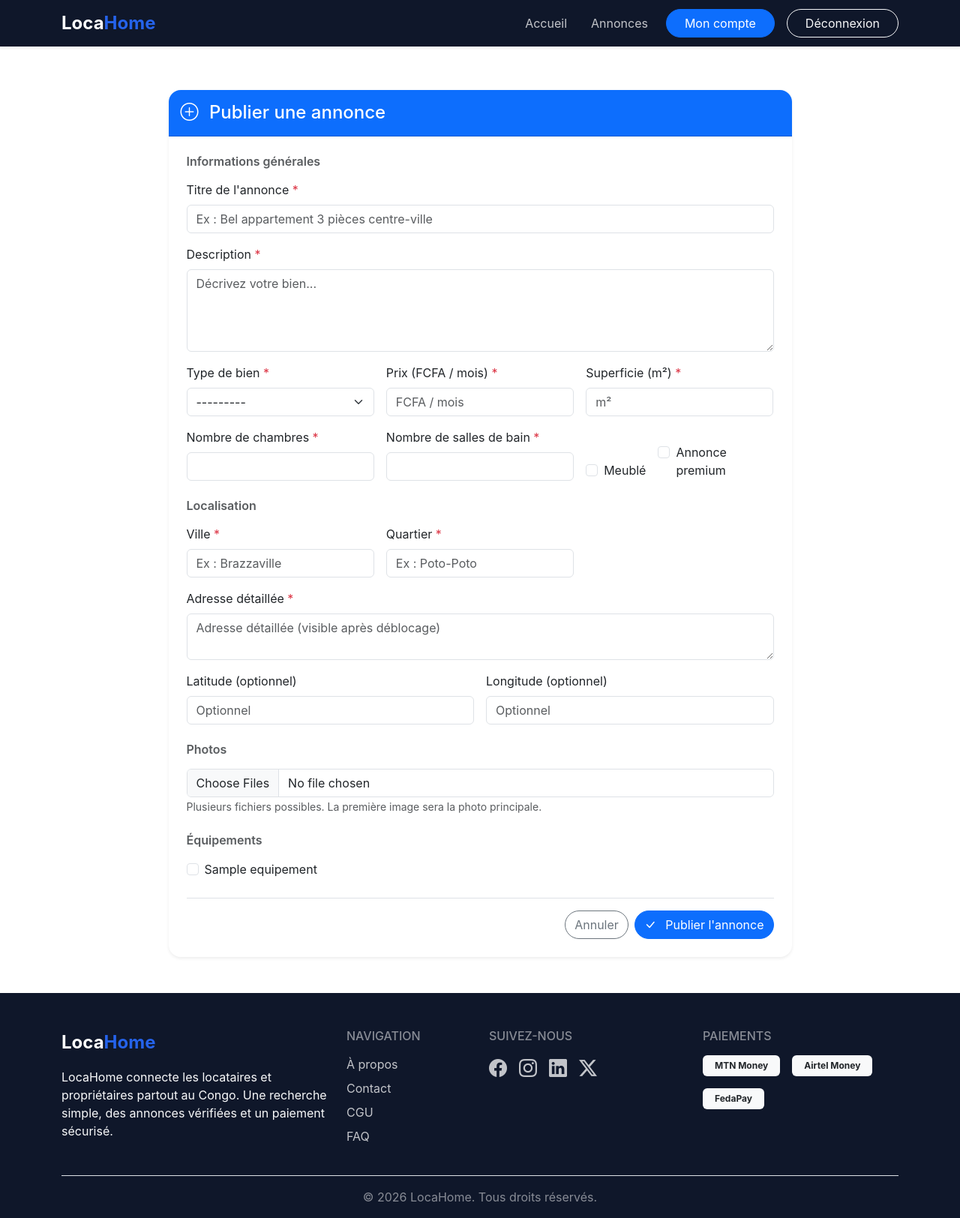
After one commit to inzo3/inzoprojet, a Django app: page /creer/ in a window 1280 px wide. The commit adds this page. Shown: the whole page at 75% size. Run offline with Django 5.2, Linux system fonts and the light colour scheme; a user stored in the database is signed in; tables that the repository leaves empty hold one stand-in row (values such as "Sample post").

Commit message:
Nettoyage des fichiers pyc et ajout de nouvel templates annonce

```diff
--- a/accounts/urls.py
+++ b/accounts/urls.py
@@ -5,6 +5,7 @@ app_name = 'accounts'
 
 urlpatterns = [
     path('login/', views.login_view, name='login'),
+    path('logout/', views.logout_view, name='logout'),
     path('register/', views.register_view, name='register'),
     path('profil/locataire/', views.profil_locataire_view, name='profil_locataire'),
     path('profil/proprietaire/', views.profil_proprietaire_view, name='profil_proprietaire'),
--- /dev/null
+++ b/annonces/forms.py
@@ -0,0 +1,30 @@
+from django import forms
+from .models import Annonce
+
+
+class AnnonceForm(forms.ModelForm):
+    """Formulaire de création/édition d'une annonce"""
+
+    class Meta:
+        model = Annonce
+        fields = [
+            'titre', 'description', 'type_bien', 'prix', 'superficie',
+            'nombre_chambres', 'nombre_salles_bain', 'ville', 'quartier', 'adresse',
+            'latitude', 'longitude', 'is_meuble', 'is_premium',
+        ]
+        widgets = {
+            'titre': forms.TextInput(attrs={'class': 'form-control', 'placeholder': 'Ex : Bel appartement 3 pièces centre-ville'}),
+            'description': forms.Textarea(attrs={'class': 'form-control', 'rows': 4, 'placeholder': 'Décrivez votre bien...'}),
+            'type_bien': forms.Select(attrs={'class': 'form-select'}),
+            'prix': forms.NumberInput(attrs={'class': 'form-control', 'placeholder': 'FCFA / mois', 'min': 0}),
+            'superficie': forms.NumberInput(attrs={'class': 'form-control', 'placeholder': 'm²', 'min': 0, 'step': '0.01'}),
+            'nombre_chambres': forms.NumberInput(attrs={'class': 'form-control', 'min': 0}),
+            'nombre_salles_bain': forms.NumberInput(attrs={'class': 'form-control', 'min': 0}),
+            'ville': forms.TextInput(attrs={'class': 'form-control', 'placeholder': 'Ex : Brazzaville'}),
+            'quartier': forms.TextInput(attrs={'class': 'form-control', 'placeholder': 'Ex : Poto-Poto'}),
+            'adresse': forms.Textarea(attrs={'class': 'form-control', 'rows': 2, 'placeholder': 'Adresse détaillée (visible après déblocage)'}),
+            'latitude': forms.NumberInput(attrs={'class': 'form-control', 'placeholder': 'Optionnel', 'step': 'any'}),
+            'longitude': forms.NumberInput(attrs={'class': 'form-control', 'placeholder': 'Optionnel', 'step': 'any'}),
+            'is_meuble': forms.CheckboxInput(attrs={'class': 'form-check-input'}),
+            'is_premium': forms.CheckboxInput(attrs={'class': 'form-check-input'}),
+        }
--- a/annonces/urls.py
+++ b/annonces/urls.py
@@ -7,4 +7,5 @@ urlpatterns = [
     path('', views.index_view, name='index'),
     path('annonce/<int:pk>/', views.annonce_detail_view, name='annonce_detail'),
     path('recherche/', views.recherche_view, name='recherche'),
+    path('creer/', views.annonce_create_view, name='annonce_create'),
 ]
--- a/annonces/views.py
+++ b/annonces/views.py
@@ -1,6 +1,9 @@
-from django.shortcuts import render, get_object_or_404
+from django.shortcuts import render, get_object_or_404, redirect
 from django.db.models import Q
-from .models import Annonce, ImageAnnonce
+from django.contrib.auth.decorators import login_required
+from django.contrib import messages
+from .models import Annonce, ImageAnnonce, Equipement, AnnonceEquipement
+from .forms import AnnonceForm
 
 
 def index_view(request):
@@ -106,3 +109,57 @@ def recherche_view(request):
         'ville': ville,
         'type_bien': type_bien,
     })
+
+
+@login_required
+def annonce_create_view(request):
+    """Vue pour publier une nouvelle annonce (réservée aux propriétaires)."""
+    proprietaire = getattr(request.user, 'proprietaire', None)
+    if not proprietaire:
+        messages.error(request, 'Seuls les propriétaires peuvent publier une annonce.')
+        return redirect('annonces:index')
+
+    if request.method == 'POST':
+        form = AnnonceForm(request.POST)
+        if form.is_valid():
+            annonce = form.save(commit=False)
+            annonce.proprietaire = proprietaire
+            annonce.statut = 'en_attente'
+            annonce.save()
+
+            # Images
+            images = request.FILES.getlist('images')
+            for i, img in enumerate(images):
+                if img:
+                    ImageAnnonce.objects.create(
+                        annonce=annonce,
+                        image=img,
+                        is_principale=(i == 0),
+                        ordre=i,
+                    )
+
+            # Équipements
+            equipement_ids = request.POST.getlist('equipements')
+            for eq_id in equipement_ids:
+                if eq_id:
+                    try:
+                        equipement = Equipement.objects.get(pk=eq_id)
+                        AnnonceEquipement.objects.get_or_create(
+                            annonce=annonce,
+                            equipement=equipement,
+                            defaults={'description': ''},
+                        )
+                    except Equipement.DoesNotExist:
+                        pass
+
+            messages.success(request, 'Votre annonce a été créée et est en attente de validation.')
+            return redirect('accounts:profil_proprietaire')
+    else:
+        form = AnnonceForm()
+
+    equipements = Equipement.objects.all().order_by('nom')
+    return render(request, 'annonces/annonce_form.html', {
+        'form': form,
+        'equipements': equipements,
+        'is_edit': False,
+    })
--- /dev/null
+++ b/requirements.txt
@@ -0,0 +1,4 @@
+# LocaHome / nzo - Dépendances Python
+Django>=6.0,<7
+mysqlclient>=2.2,<3
+Pillow>=10.0,<11
--- /dev/null
+++ b/templates/annonces/annonce_form.html
@@ -0,0 +1,134 @@
+{% extends 'base.html' %}
+{% load static %}
+
+{% block title %}LocaHome • {% if is_edit %}Modifier l'annonce{% else %}Publier une annonce{% endif %}{% endblock %}
+
+{% block content %}
+<div class="container py-5">
+  <div class="row justify-content-center">
+    <div class="col-lg-9">
+      <div class="card border-0 shadow-sm rounded-4 overflow-hidden">
+        <div class="card-header bg-primary text-white py-3">
+          <h4 class="mb-0">
+            <i class="bi bi-plus-circle me-2"></i>
+            {% if is_edit %}Modifier l'annonce{% else %}Publier une annonce{% endif %}
+          </h4>
+        </div>
+        <div class="card-body p-4">
+          <form method="post" action="{% url 'annonces:annonce_create' %}" enctype="multipart/form-data">
+            {% csrf_token %}
+            {% if form.non_field_errors %}
+            <div class="alert alert-danger">{{ form.non_field_errors }}</div>
+            {% endif %}
+
+            <h6 class="fw-semibold text-muted mb-3">Informations générales</h6>
+            <div class="row g-3 mb-4">
+              <div class="col-12">
+                <label for="id_titre" class="form-label">Titre de l'annonce <span class="text-danger">*</span></label>
+                {{ form.titre }}
+                {% if form.titre.errors %}<div class="text-danger small">{{ form.titre.errors }}</div>{% endif %}
+              </div>
+              <div class="col-12">
+                <label for="id_description" class="form-label">Description <span class="text-danger">*</span></label>
+                {{ form.description }}
+                {% if form.description.errors %}<div class="text-danger small">{{ form.description.errors }}</div>{% endif %}
+              </div>
+              <div class="col-md-4">
+                <label for="id_type_bien" class="form-label">Type de bien <span class="text-danger">*</span></label>
+                {{ form.type_bien }}
+                {% if form.type_bien.errors %}<div class="text-danger small">{{ form.type_bien.errors }}</div>{% endif %}
+              </div>
+              <div class="col-md-4">
+                <label for="id_prix" class="form-label">Prix (FCFA / mois) <span class="text-danger">*</span></label>
+                {{ form.prix }}
+                {% if form.prix.errors %}<div class="text-danger small">{{ form.prix.errors }}</div>{% endif %}
+              </div>
+              <div class="col-md-4">
+                <label for="id_superficie" class="form-label">Superficie (m²) <span class="text-danger">*</span></label>
+                {{ form.superficie }}
+                {% if form.superficie.errors %}<div class="text-danger small">{{ form.superficie.errors }}</div>{% endif %}
+              </div>
+              <div class="col-md-4">
+                <label for="id_nombre_chambres" class="form-label">Nombre de chambres <span class="text-danger">*</span></label>
+                {{ form.nombre_chambres }}
+                {% if form.nombre_chambres.errors %}<div class="text-danger small">{{ form.nombre_chambres.errors }}</div>{% endif %}
+              </div>
+              <div class="col-md-4">
+                <label for="id_nombre_salles_bain" class="form-label">Nombre de salles de bain <span class="text-danger">*</span></label>
+                {{ form.nombre_salles_bain }}
+                {% if form.nombre_salles_bain.errors %}<div class="text-danger small">{{ form.nombre_salles_bain.errors }}</div>{% endif %}
+              </div>
+              <div class="col-md-4 d-flex align-items-end gap-3 pt-2">
+                <div class="form-check">
+                  {{ form.is_meuble }}
+                  <label class="form-check-label" for="id_is_meuble">Meublé</label>
+                </div>
+                <div class="form-check">
+                  {{ form.is_premium }}
+                  <label class="form-check-label" for="id_is_premium">Annonce premium</label>
+                </div>
+              </div>
+            </div>
+
+            <h6 class="fw-semibold text-muted mb-3">Localisation</h6>
+            <div class="row g-3 mb-4">
+              <div class="col-md-4">
+                <label for="id_ville" class="form-label">Ville <span class="text-danger">*</span></label>
+                {{ form.ville }}
+                {% if form.ville.errors %}<div class="text-danger small">{{ form.ville.errors }}</div>{% endif %}
+              </div>
+              <div class="col-md-4">
+                <label for="id_quartier" class="form-label">Quartier <span class="text-danger">*</span></label>
+                {{ form.quartier }}
+                {% if form.quartier.errors %}<div class="text-danger small">{{ form.quartier.errors }}</div>{% endif %}
+              </div>
+              <div class="col-12">
+                <label for="id_adresse" class="form-label">Adresse détaillée <span class="text-danger">*</span></label>
+                {{ form.adresse }}
+                {% if form.adresse.errors %}<div class="text-danger small">{{ form.adresse.errors }}</div>{% endif %}
+              </div>
+              <div class="col-md-6">
+                <label for="id_latitude" class="form-label">Latitude (optionnel)</label>
+                {{ form.latitude }}
+              </div>
+              <div class="col-md-6">
+                <label for="id_longitude" class="form-label">Longitude (optionnel)</label>
+                {{ form.longitude }}
+              </div>
+            </div>
+
+            <h6 class="fw-semibold text-muted mb-3">Photos</h6>
+            <div class="mb-4">
+              <input type="file" name="images" class="form-control" accept="image/*" multiple />
+              <small class="text-muted">Plusieurs fichiers possibles. La première image sera la photo principale.</small>
+            </div>
+
+            {% if equipements %}
+            <h6 class="fw-semibold text-muted mb-3">Équipements</h6>
+            <div class="mb-4">
+              <div class="row row-cols-2 row-cols-md-3 g-2">
+                {% for eq in equipements %}
+                <div class="col">
+                  <div class="form-check">
+                    <input class="form-check-input" type="checkbox" name="equipements" value="{{ eq.pk }}" id="eq_{{ eq.pk }}" />
+                    <label class="form-check-label" for="eq_{{ eq.pk }}">{{ eq.nom }}</label>
+                  </div>
+                </div>
+                {% endfor %}
+              </div>
+            </div>
+            {% endif %}
+
+            <div class="d-flex gap-2 justify-content-end pt-3 border-top">
+              <a href="{% url 'annonces:index' %}" class="btn btn-outline-secondary rounded-pill">Annuler</a>
+              <button type="submit" class="btn btn-primary rounded-pill">
+                <i class="bi bi-check-lg me-2"></i> {% if is_edit %}Enregistrer{% else %}Publier l'annonce{% endif %}
+              </button>
+            </div>
+          </form>
+        </div>
+      </div>
+    </div>
+  </div>
+</div>
+{% endblock %}
--- a/templates/annonces/index.html
+++ b/templates/annonces/index.html
@@ -20,7 +20,7 @@
           <a href="{% url 'annonces:recherche' %}" class="btn btn-primary btn-lg rounded-pill px-4">
             Commencer ma recherche
           </a>
-          <a href="#" class="btn btn-outline-light btn-lg rounded-pill px-4">
+          <a href="{% url 'annonces:annonce_create' %}" class="btn btn-outline-light btn-lg rounded-pill px-4">
             Publier une annonce
           </a>
         </div>
--- a/templates/base.html
+++ b/templates/base.html
@@ -48,15 +48,15 @@
                   <a class="nav-link" href="{% url 'accounts:profil_proprietaire' %}">Propriétaires</a>
                 </li>
                 <li class="nav-item">
-                  <a class="btn btn-outline-light rounded-pill px-4" href="#">Publier une annonce</a>
+                  <a class="btn btn-outline-light rounded-pill px-4" href="{% url 'annonces:annonce_create' %}">Publier une annonce</a>
                 </li>
               {% endif %}
               <li class="nav-item">
                 <a class="btn btn-primary rounded-pill px-4" href="{% if user.role == 'proprietaire' %}{% url 'accounts:profil_proprietaire' %}{% else %}{% url 'accounts:profil_locataire' %}{% endif %}">Mon compte</a>
               </li>
-              <li class="nav-item">
-                <a class="btn btn-outline-light rounded-pill px-4" href="{% url 'accounts:login' %}">Déconnexion</a>
-              </li>
+<li class="nav-item">
+                  <a class="btn btn-outline-light rounded-pill px-4" href="{% url 'accounts:logout' %}">Déconnexion</a>
+                </li>
             {% else %}
               <li class="nav-item">
                 <a class="btn btn-primary rounded-pill px-4" href="{% url 'accounts:login' %}">Connexion</a>
```
Also changed, not shown: accounts/views.py (+11 -4 lines), nzo/settings.py (+13 -5 lines), templates/annonces/recherche.html (added, +106 -0 lines), templates/messagerie/envoyer_message.html (added, +44 -0 lines), 1 other file.
